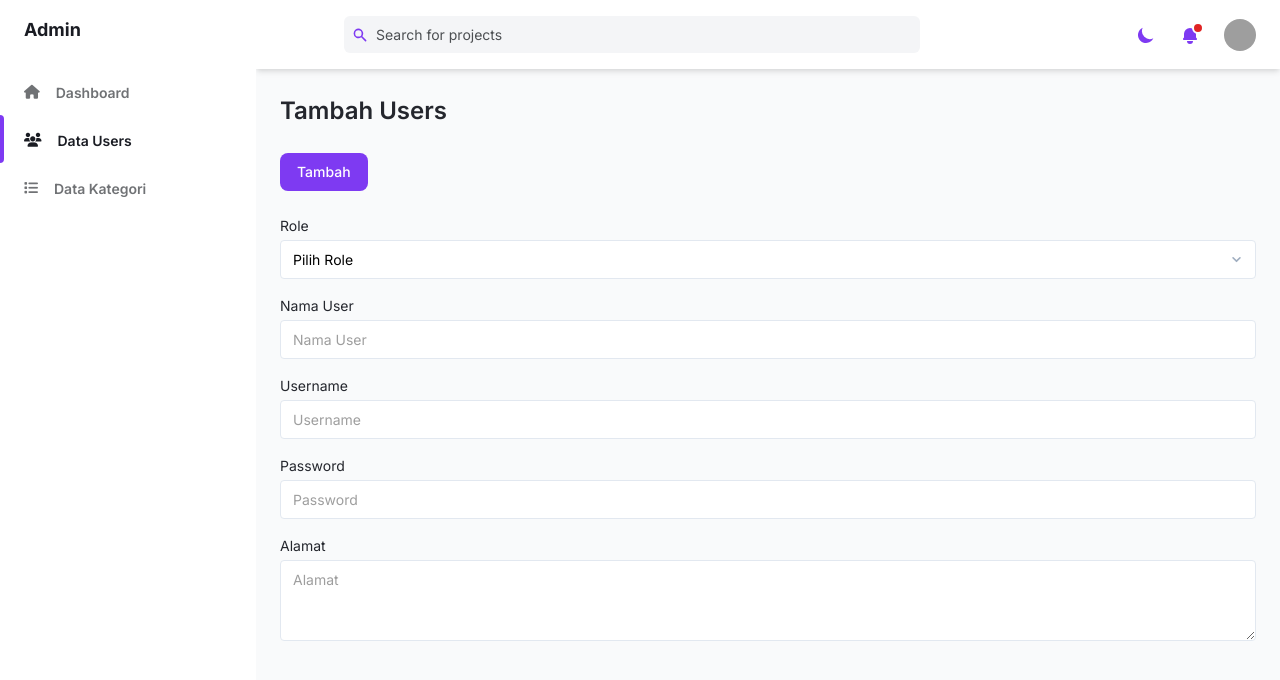
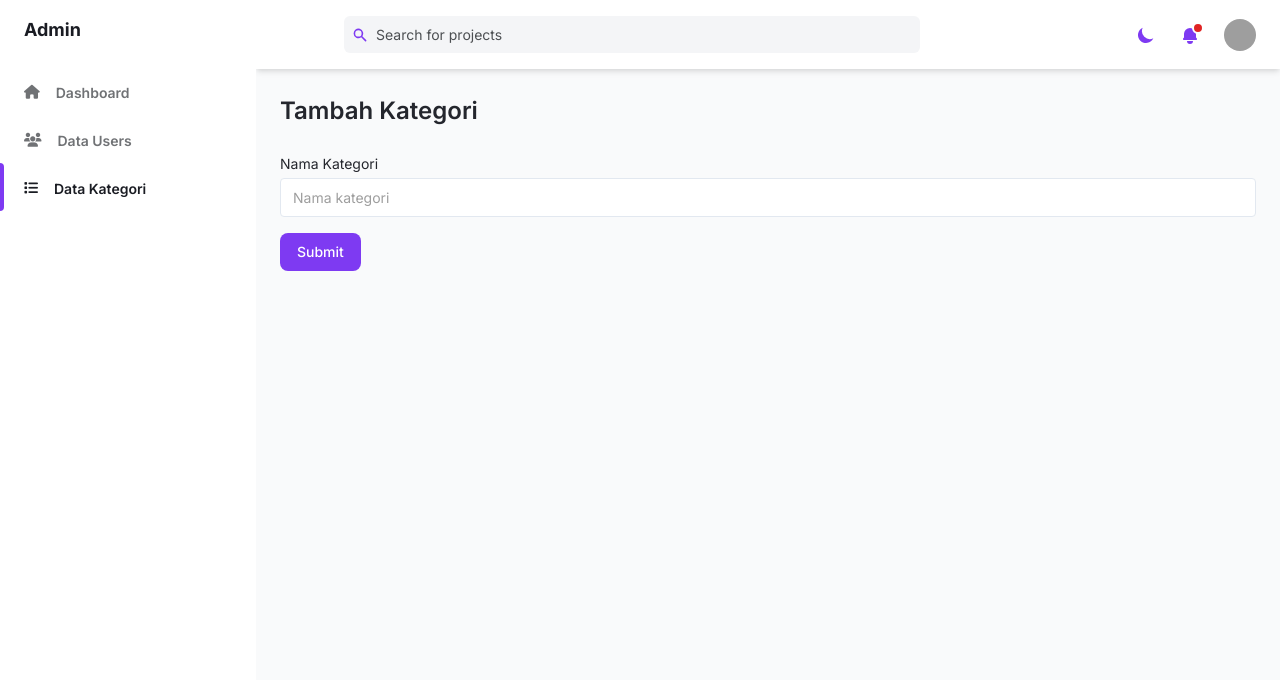
Before and after one commit to Proyek-Three/fe-promosi-umkm, a plain HTML site: page Admin/data-kategori/tambah.html in a window 1280 px wide. Drawn offline with nearby package versions, Linux system fonts and the light colour scheme; grey boxes are pictures that could not be loaded.

Commit message:
add tambah kategori page

```diff
--- a/Admin/data-users/tambah.html
+++ b/Admin/data-kategori/tambah.html
@@ -60,6 +60,16 @@
             </li>
 
             <li class="relative px-6 py-3">
+              <a
+                class="inline-flex items-center w-full text-sm font-semibold transition-colors duration-150 hover:text-gray-800 dark:hover:text-gray-200"
+                href="../data-users/index.html"
+              >
+                <i class="fa-solid fa-users"></i>
+                <span class="ml-4">Data Users</span>
+              </a>
+            </li>
+
+            <li class="relative px-6 py-3">
                 <span
                   class="absolute inset-y-0 left-0 w-1 bg-purple-600 rounded-tr-lg rounded-br-lg"
                   aria-hidden="true"
@@ -68,21 +78,12 @@
                   class="inline-flex items-center w-full text-sm font-semibold text-gray-800 transition-colors duration-150 hover:text-gray-800 dark:hover:text-gray-200 dark:text-gray-100"
                   href="index.html"
                 >
-                <i class="fa-solid fa-users"></i>
-                <span class="ml-4">Data Users</span>
-              </a>
-            </li>
-
-            <li class="relative px-6 py-3">
-              <a
-                class="inline-flex items-center w-full text-sm font-semibold transition-colors duration-150 hover:text-gray-800 dark:hover:text-gray-200"
-                href="../data-kategori/index.html"
-              >
                   <i class="fa-solid fa-list"></i>
                   <span class="ml-4">Data Kategori</span>
                 </a>
               </li>
           </ul>
+
         </div>
       </aside>
       <!-- Mobile sidebar -->
@@ -114,7 +115,7 @@
             class="ml-6 text-lg font-bold text-gray-800 dark:text-gray-200"
             href="#"
           >
-            Dashboard
+            Admin
           </a>
           <ul class="mt-6">
             <li class="relative px-6 py-3">
@@ -127,13 +128,10 @@
               </a>
             </li>
 
+
             <li class="relative px-6 py-3">
-              <span
-                class="absolute inset-y-0 left-0 w-1 bg-purple-600 rounded-tr-lg rounded-br-lg"
-                aria-hidden="true"
-              ></span>
                 <a
-                class="inline-flex items-center w-full text-sm font-semibold text-gray-800 transition-colors duration-150 hover:text-gray-800 dark:hover:text-gray-200 dark:text-gray-100"
+                  class="inline-flex items-center w-full text-sm font-semibold transition-colors duration-150 hover:text-gray-800 dark:hover:text-gray-200"
                   href="../data-users/index.html"
                 >
                   <i class="fa-solid fa-users"></i>
@@ -142,18 +140,22 @@
               </li>
 
               <li class="relative px-6 py-3">
+                <span
+                class="absolute inset-y-0 left-0 w-1 bg-purple-600 rounded-tr-lg rounded-br-lg"
+                aria-hidden="true"
+              ></span>
                 <a
-                class="inline-flex items-center w-full text-sm font-semibold transition-colors duration-150 hover:text-gray-800 dark:hover:text-gray-200"
-                href="../data-kategori/index.html"
+                  class="inline-flex items-center w-full text-sm font-semibold text-gray-800 transition-colors duration-150 hover:text-gray-800 dark:hover:text-gray-200 dark:text-gray-100"
+                  href="index.html"
                 >
                   <i class="fa-solid fa-list"></i>
                   <span class="ml-4">Data Kategori</span>
                 </a>
               </li>
           </ul>
+
         </div>
       </aside>
-
       <div class="flex flex-col flex-1 w-full">
         <header class="z-10 py-4 bg-white shadow-md dark:bg-gray-800">
           <div
@@ -418,61 +420,28 @@
               <h2
                 class="my-6 text-2xl font-semibold text-gray-700 dark:text-gray-200"
               >
-              Tambah Users
+                Tambah Kategori
               </h2>
+
+
+
+              <label class="block text-sm">
+                  <span class="text-gray-700 dark:text-gray-400">Nama Kategori</span>
+                  <input
+                  class="block w-full mt-1 text-sm dark:border-gray-600 dark:bg-gray-700 focus:border-purple-400 focus:outline-none focus:shadow-outline-purple dark:text-gray-300 dark:focus:shadow-outline-gray form-input"
+                  placeholder="Nama kategori"
+                  />
+
+                </label>
 
                 <div>
                   <button
-                class="px-4 py-2 text-sm font-medium leading-5 text-white transition-colors duration-150 bg-purple-600 border border-transparent rounded-lg active:bg-purple-600 hover:bg-purple-700 focus:outline-none focus:shadow-outline-purple"
+                    class="mt-4 px-4 py-2 text-sm font-medium leading-5 text-white transition-colors duration-150 bg-purple-600 border border-transparent rounded-lg active:bg-purple-600 hover:bg-purple-700 focus:outline-none focus:shadow-outline-purple"
                   >
-                Tambah
+                    Submit
                   </button>
                 </div>
-            <br />
 
-            <label class="block text-sm">
-              <span class="text-gray-700 dark:text-gray-400"> Role </span>
-              <select
-                class="block w-full mt-1 text-sm dark:text-gray-300 dark:border-gray-600 dark:bg-gray-700 form-select focus:border-purple-400 focus:outline-none focus:shadow-outline-purple dark:focus:shadow-outline-gray"
-              >
-                <option disabled selected>Pilih Role</option>
-                <option>Admin</option>
-                <option>Seller</option>
-              </select>
-            </label>
-
-            <label class="block mt-4 text-sm">
-                <span class="text-gray-700 dark:text-gray-400">Nama User</span>
-              <input
-                class="block w-full mt-1 text-sm dark:border-gray-600 dark:bg-gray-700 focus:border-purple-400 focus:outline-none focus:shadow-outline-purple dark:text-gray-300 dark:focus:shadow-outline-gray form-input"
-                placeholder="Nama User"
-              />
-
-            </label>
-            <label class="block mt-4 text-sm">
-              <span class="text-gray-700 dark:text-gray-400">Username</span>
-              <input
-                class="block w-full mt-1 text-sm dark:border-gray-600 dark:bg-gray-700 focus:border-purple-400 focus:outline-none focus:shadow-outline-purple dark:text-gray-300 dark:focus:shadow-outline-gray form-input"
-                placeholder="Username"
-              />
-            </label>
-            <label class="block mt-4 text-sm">
-              <span class="text-gray-700 dark:text-gray-400">Password</span>
-              <input
-                class="block w-full mt-1 text-sm dark:border-gray-600 dark:bg-gray-700 focus:border-purple-400 focus:outline-none focus:shadow-outline-purple dark:text-gray-300 dark:focus:shadow-outline-gray form-input"
-                placeholder="Password"
-              />
-            </label>
-
-            <label class="block mt-4 text-sm">
-                <span class="text-gray-700 dark:text-gray-400">Alamat</span>
-                <textarea
-                  class="block w-full mt-1 text-sm dark:text-gray-300 dark:border-gray-600 dark:bg-gray-700 form-textarea focus:border-purple-400 focus:outline-none focus:shadow-outline-purple dark:focus:shadow-outline-gray"
-                  rows="3"
-                  placeholder="Alamat"
-                ></textarea>
-              </label>
-              <br>
             </div>
           </main>
           <!-- CONTENT END  -->
```
Also changed, not shown: Admin/data-kategori/index.html (+1 -1 lines). Lines whose indentation alone changed are shown as unchanged.
